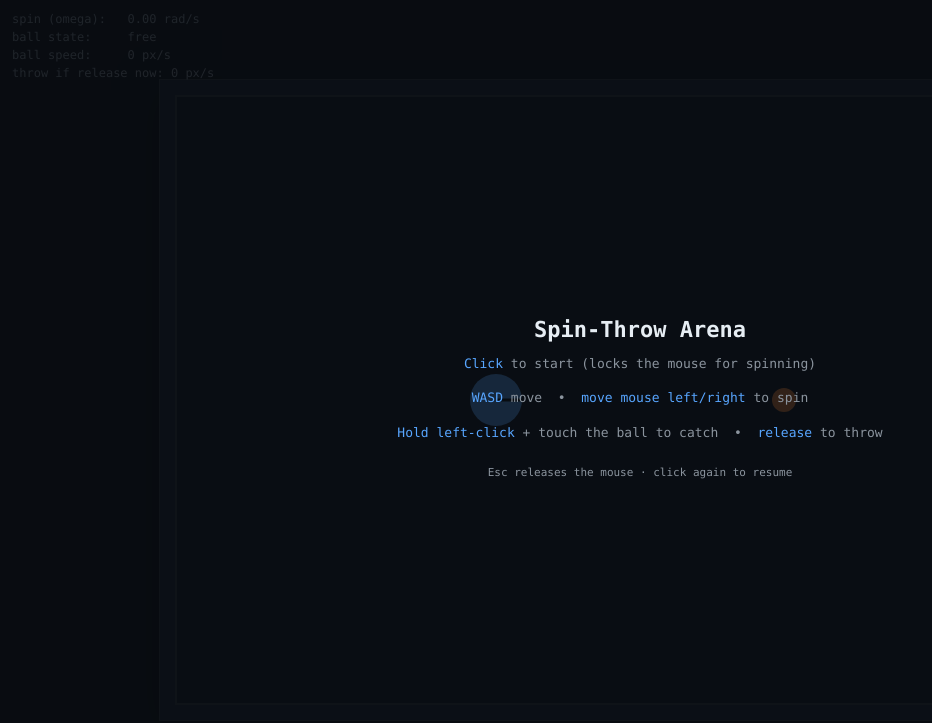
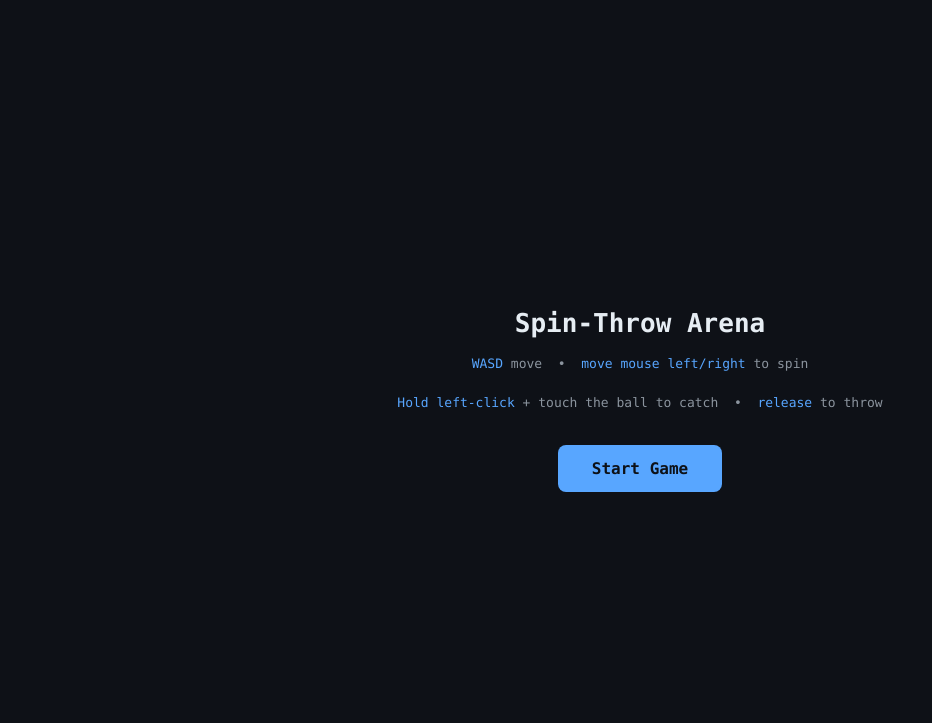
Before and after one commit to jmalcolmo/stickconcept, a plain HTML site: page index.html in a window 1280 px wide. Shown: the whole page, without its empty margins (0-932 px from the left). Drawn offline with Linux system fonts and the light colour scheme.

Commit message:
Replace click-overlay with start screen + Start Game button
Rebuild the entry flow into two explicit screens (start screen and game
screen) toggled by a real <button>, instead of an overlay layered on the
canvas. A real button is a reliable click target and removes the canvas
hit-testing / pointer-lock fragility that kept the game from starting.

Co-Authored-By: Claude Opus 4.8 <noreply@anthropic.com>

```diff
--- a/index.html
+++ b/index.html
@@ -13,35 +13,44 @@
     font-family: ui-monospace, "Cascadia Code", Consolas, monospace;
     overflow: hidden;
   }
-  #wrap {
-    position: absolute;
-    inset: 0;
-    display: flex;
-    align-items: center;
-    justify-content: center;
-  }
-  canvas {
-    background: #11161f;
-    box-shadow: 0 0 0 1px #30363d, 0 10px 40px rgba(0,0,0,0.5);
-    cursor: none;
-  }
-  #overlay {
+  /* Each "screen" fills the window; we show exactly one at a time. */
+  .screen {
     position: absolute;
     inset: 0;
     display: flex;
     flex-direction: column;
     align-items: center;
     justify-content: center;
-    background: rgba(8, 11, 16, 0.82);
-    text-align: center;
-    gap: 10px;
-    z-index: 10;
   }
-  #overlay h1 { margin: 0; font-size: 22px; color: #e6edf3; }
-  #overlay p { margin: 2px; font-size: 13px; line-height: 1.6; color: #8b949e; }
-  #overlay .key { color: #58a6ff; }
-  #overlay.hidden { display: none; }
-  #overlay { pointer-events: none; } /* never intercept the start click */
+  .screen.hidden { display: none; }
+
+  /* ---- Start screen ---- */
+  #startScreen { gap: 14px; text-align: center; }
+  #startScreen h1 { margin: 0; font-size: 26px; color: #e6edf3; }
+  #startScreen p { margin: 2px; font-size: 13px; line-height: 1.6; color: #8b949e; }
+  #startScreen .key { color: #58a6ff; }
+  #startBtn {
+    margin-top: 16px;
+    padding: 14px 34px;
+    font: inherit;
+    font-size: 16px;
+    font-weight: 600;
+    color: #0d1117;
+    background: #58a6ff;
+    border: none;
+    border-radius: 8px;
+    cursor: pointer;
+    transition: background 0.15s, transform 0.05s;
+  }
+  #startBtn:hover { background: #79b8ff; }
+  #startBtn:active { transform: translateY(1px); }
+
+  /* ---- Game screen ---- */
+  #gameScreen canvas {
+    background: #11161f;
+    box-shadow: 0 0 0 1px #30363d, 0 10px 40px rgba(0,0,0,0.5);
+    cursor: crosshair;
+  }
   #hud {
     position: absolute;
     top: 10px;
@@ -50,23 +59,35 @@
     line-height: 1.5;
     color: #8b949e;
     pointer-events: none;
-    z-index: 5;
     white-space: pre;
+  }
+  #hint {
+    position: absolute;
+    bottom: 12px;
+    left: 0;
+    right: 0;
+    text-align: center;
+    font-size: 12px;
+    color: #6e7681;
+    pointer-events: none;
   }
 </style>
 </head>
 <body>
-<div id="wrap">
-  <canvas id="game" width="960" height="640"></canvas>
-  <div id="hud"></div>
-  <div id="overlay">
+  <!-- START SCREEN -->
+  <div id="startScreen" class="screen">
     <h1>Spin-Throw Arena</h1>
-    <p><span class="key">Click</span> to start (locks the mouse for spinning)</p>
     <p><span class="key">WASD</span> move &nbsp;•&nbsp; <span class="key">move mouse left/right</span> to spin</p>
     <p><span class="key">Hold left-click</span> + touch the ball to catch &nbsp;•&nbsp; <span class="key">release</span> to throw</p>
-    <p style="margin-top:8px;font-size:11px">Esc releases the mouse · click again to resume</p>
+    <button id="startBtn" type="button">Start Game</button>
   </div>
-</div>
+
+  <!-- GAME SCREEN -->
+  <div id="gameScreen" class="screen hidden">
+    <canvas id="game" width="960" height="640"></canvas>
+    <div id="hud"></div>
+    <p id="hint">Hold left-click on the ball to catch · move mouse left/right to spin up · release to throw · Esc frees the mouse</p>
+  </div>
 
 <script>
 // =============================================================
@@ -102,10 +123,12 @@ const CFG = {
 };
 // =============================================================
 
+const startScreen = document.getElementById("startScreen");
+const gameScreen = document.getElementById("gameScreen");
+const startBtn = document.getElementById("startBtn");
 const canvas = document.getElementById("game");
 const ctx = canvas.getContext("2d");
 const hud = document.getElementById("hud");
-const overlay = document.getElementById("overlay");
 
 const W = canvas.width;
 const H = canvas.height;
@@ -142,8 +165,23 @@ const ball = {
 const keys = { w: false, a: false, s: false, d: false };
 let lmbDown = false;
 let mouseDXThisFrame = 0;   // accumulated horizontal mouse motion since last frame
-let pointerLocked = false;
-let started = false;        // game runs once the user has clicked to start
+let started = false;        // true once Start Game is pressed
+
+// ---- Start / screen management ----
+function startGame() {
+  if (started) return;
+  started = true;
+  startScreen.classList.add("hidden");
+  gameScreen.classList.remove("hidden");
+  last = performance.now();   // reset clock so we don't get one huge dt on the first frame
+  // Pointer lock is a nice-to-have (lets you spin without the cursor hitting a screen
+  // edge). Request it, but never depend on it — it's blocked in some embedded contexts.
+  if (canvas.requestPointerLock) {
+    const p = canvas.requestPointerLock();
+    if (p && p.catch) p.catch(() => {});
+  }
+}
+startBtn.addEventListener("click", startGame);
 
 // ---- Input wiring ----
 window.addEventListener("keydown", (e) => {
@@ -155,36 +193,25 @@ window.addEventListener("keyup", (e) => {
   if (k in keys) { keys[k] = false; e.preventDefault(); }
 });
 
-// Listen on window, not the canvas: the start overlay (and pointer-lock quirks)
-// can sit between the cursor and the canvas, so a window-level listener is the
-// reliable place to catch the click.
+// Left mouse = catch/throw. Only meaningful once the game has started, so the
+// click on the Start button can never be mistaken for a catch.
 window.addEventListener("mousedown", (e) => {
-  if (e.button === 0) {
-    // Start on first click. Pointer lock is a nice-to-have (continuous spin without
-    // the cursor hitting a screen edge) but NOT required — it's blocked in some
-    // embedded/iframe contexts, so we never gate gameplay on it.
-    if (!started) {
-      started = true;
-      overlay.classList.add("hidden");
-    }
-    if (!pointerLocked && canvas.requestPointerLock) {
-      const p = canvas.requestPointerLock();
-      if (p && p.catch) p.catch(() => {}); // ignore if the environment denies it
-    }
-    lmbDown = true;
-  }
+  if (started && e.button === 0) lmbDown = true;
 });
 window.addEventListener("mouseup", (e) => {
   if (e.button === 0) lmbDown = false;
 });
 
-document.addEventListener("pointerlockchange", () => {
-  pointerLocked = (document.pointerLockElement === canvas);
+// Re-acquire pointer lock if the user clicks back into the game after Esc.
+canvas.addEventListener("mousedown", (e) => {
+  if (started && e.button === 0 && document.pointerLockElement !== canvas && canvas.requestPointerLock) {
+    const p = canvas.requestPointerLock();
+    if (p && p.catch) p.catch(() => {});
+  }
 });
 
-document.addEventListener("mousemove", (e) => {
-  // movementX is available with or without pointer lock; only horizontal motion
-  // matters for spin, vertical is ignored entirely.
+// Spin: only horizontal motion matters; movementX works with or without pointer lock.
+window.addEventListener("mousemove", (e) => {
   if (started) mouseDXThisFrame += e.movementX;
 });
 
@@ -359,8 +386,10 @@ function frame(now) {
   let dt = (now - last) / 1000;
   last = now;
   if (dt > 0.033) dt = 0.033; // clamp big hitches (e.g. tab switch) for stable physics
-  if (started) update(dt);
-  draw();
+  if (started) {
+    update(dt);
+    draw();
+  }
   requestAnimationFrame(frame);
 }
 requestAnimationFrame(frame);
```
